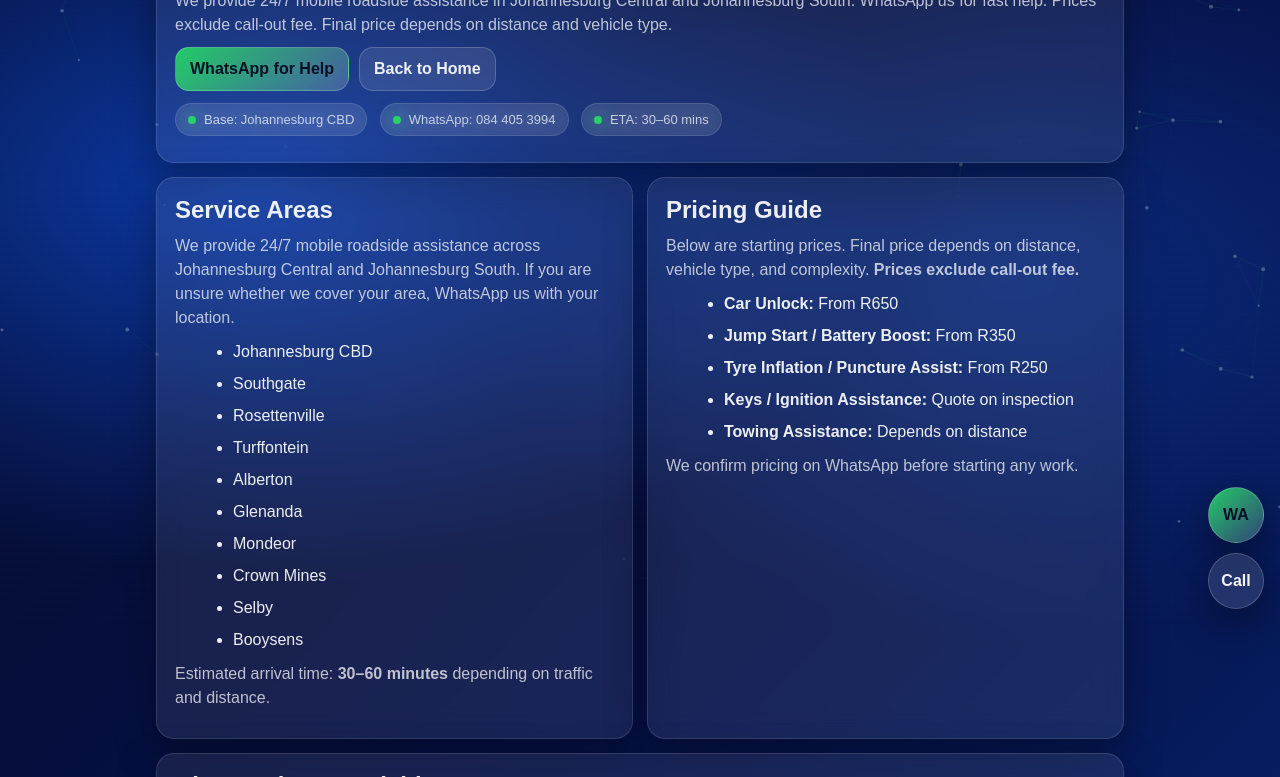
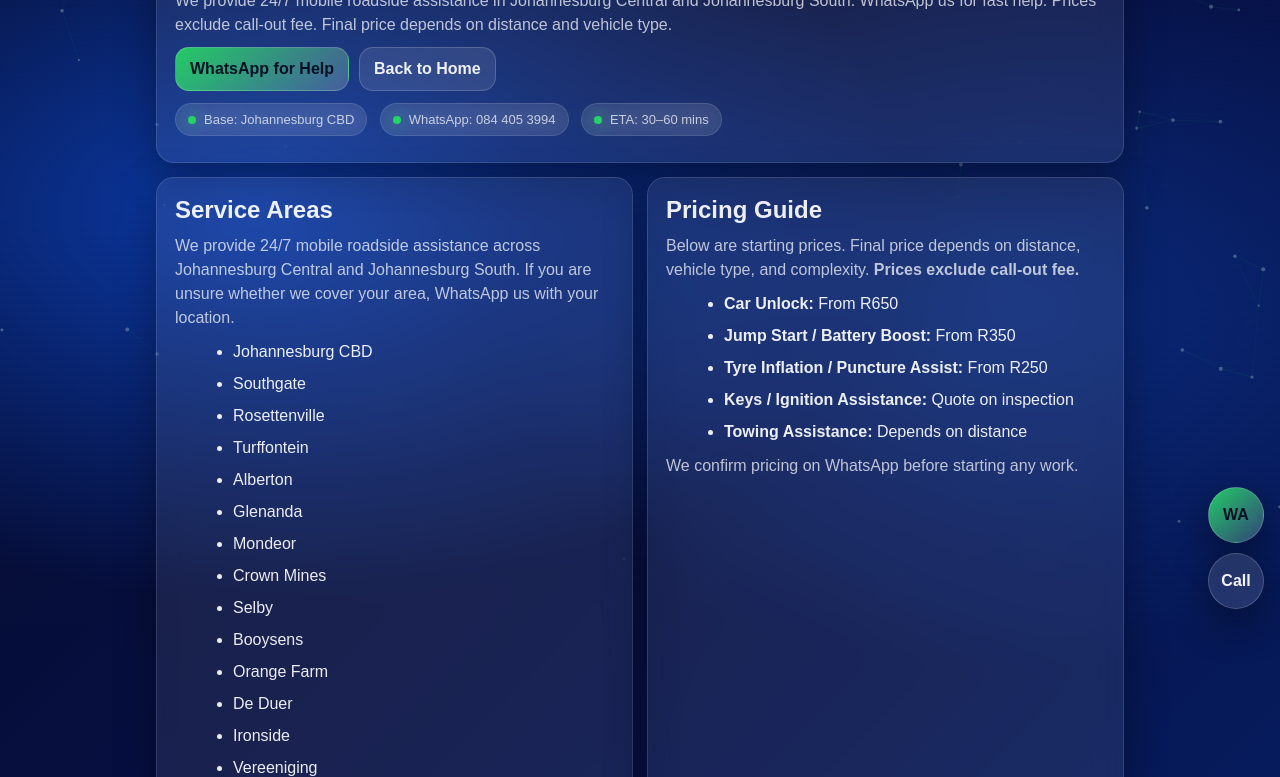
Before and after one commit to MikeSparkss/Mikesparks, a plain HTML site: page about.html in a window 1280 px wide. Shown: the part 175-952 px from the top of the page. Drawn offline with Linux system fonts and the light colour scheme.

Commit message:
Add locations to the list in about.html

```diff
--- a/about.html
+++ b/about.html
@@ -311,6 +311,10 @@
           <li>Crown Mines</li>
           <li>Selby</li>
           <li>Booysens</li>
+          <li>Orange Farm</li>
+          <li>De Duer</li>
+          <li>Ironside</li>
+          <li>Vereeniging</li>
         </ul>
 
         <p style="margin-top:10px;">
```
